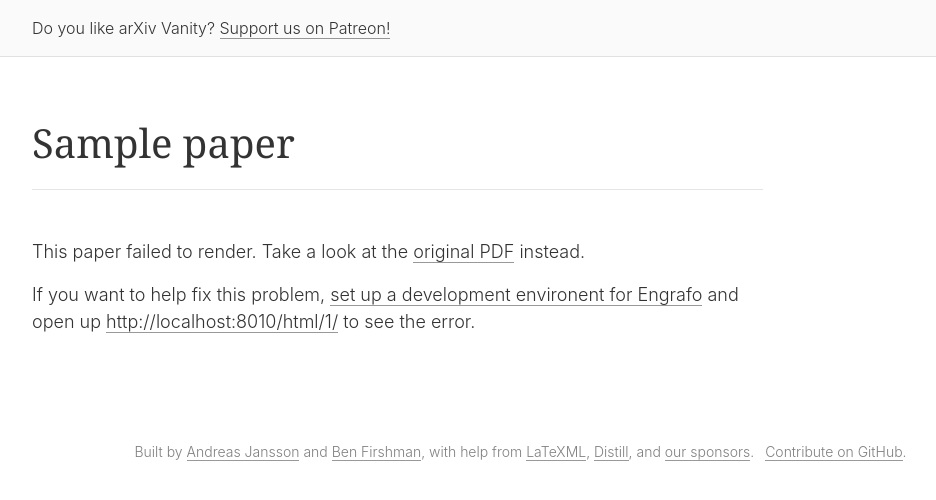
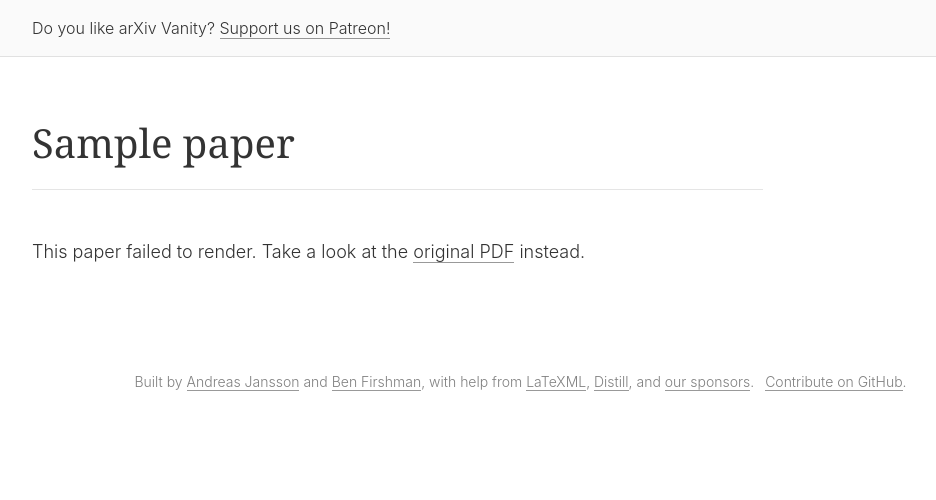
Before and after one commit to arxiv-vanity/arxiv-vanity, a Django app: template arxiv_vanity/templates/papers/paper_detail_error.html in a window 1280 px wide. Shown: the top 500 px of the page, without its empty margins (116-1052 px from the left). Run offline with Django 3.2, Linux system fonts and the light colour scheme; the template is opened without the code that fills it: most values are stand-ins (such as "Sample title", 1, 10 or a date in 2020); data that the repository does not hold is empty; parts of the project's set-up code (start-up, migrations or seed data) failed here and were passed over; some libraries are stand-ins or nearby versions.

Commit message:
Remove ancient dev environment instructions
Don't want well-meaning people to waste their time.

```diff
--- a/arxiv_vanity/templates/papers/paper_detail_error.html
+++ b/arxiv_vanity/templates/papers/paper_detail_error.html
@@ -11,7 +11,6 @@
       <div class="col-lg-9">
         <hr class="mb-5">
         <p>This paper failed to render. Take a look at the <a href="{{ paper.get_https_pdf_url }}">original PDF</a> instead.</p>
-        <p>If you want to help fix this problem, <a href="https://github.com/arxiv-vanity/engrafo#development-environment">set up a development environent for Engrafo</a> and open up <a href="http://localhost:8010/html/{{ paper.arxiv_id }}/">http://localhost:8010/html/{{ paper.arxiv_id }}/</a> to see the error.
       </div>
     </div>
   </div>
```
